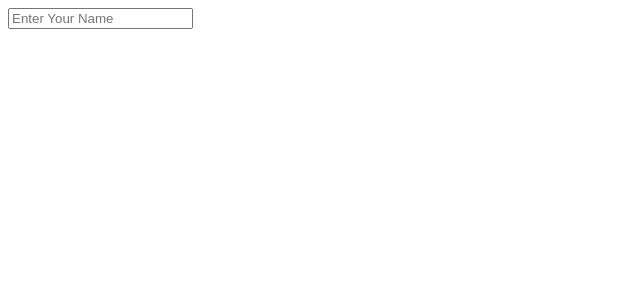
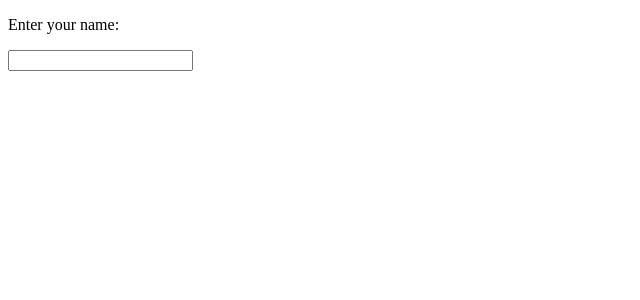
Before and after one commit to acciojob/personal-greeting-ray-sarthak, a React app: page / in a window 1280 px wide. Shown: the top 300 px of the page, without its empty margins (0-640 px from the left). Built offline with nearby package versions, Linux system fonts and the light colour scheme.

Commit message:
commit 4

```diff
--- a/src/components/App.js
+++ b/src/components/App.js
@@ -11,8 +11,8 @@ const App = () => {
   return (
     <div>
         {/* Do not remove the main div */}
-
-        <input type="text" placeholder="Enter Your Name" onChange={handleInput}></input>
+    <p>Enter your name:</p>
+        <input type="text" onChange={handleInput}></input>
         {name!=""?<p>Hello {name}!</p>:""}
 
     </div>
```
